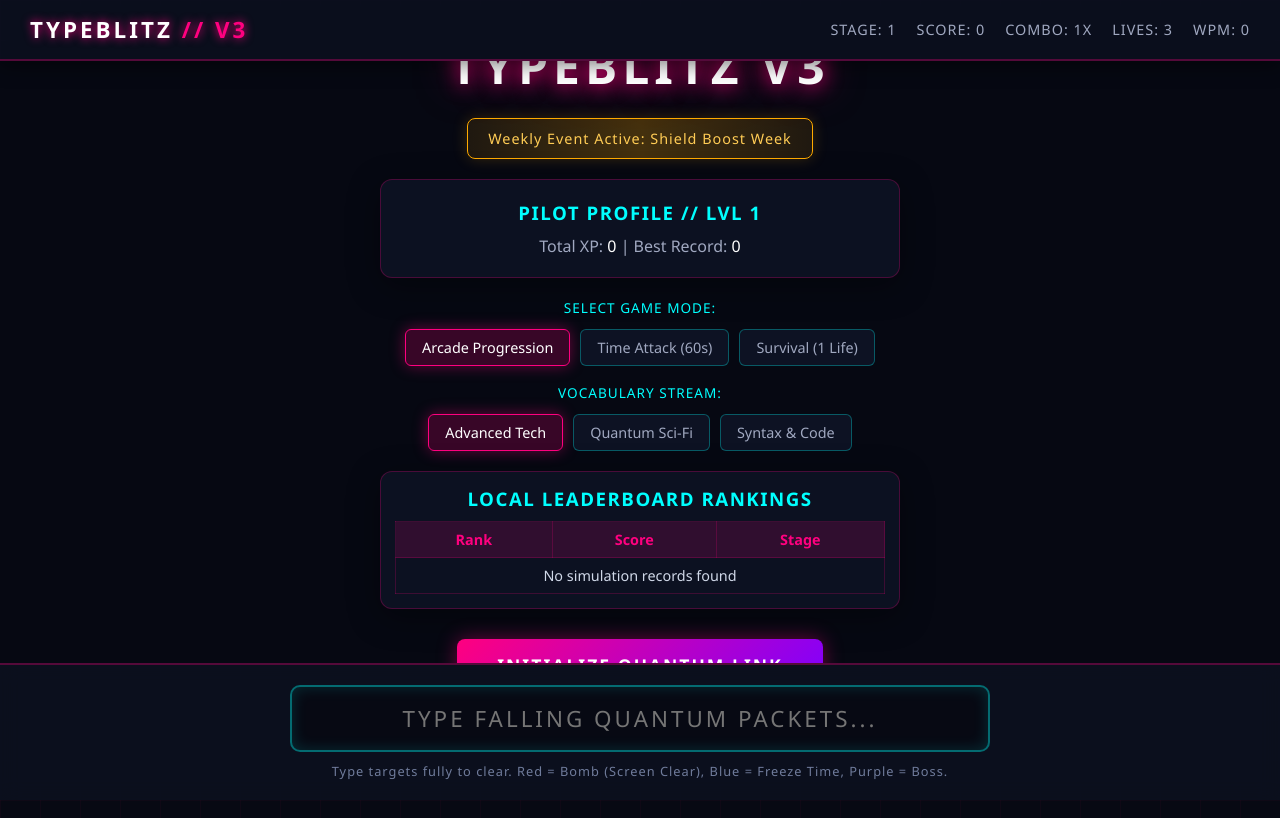
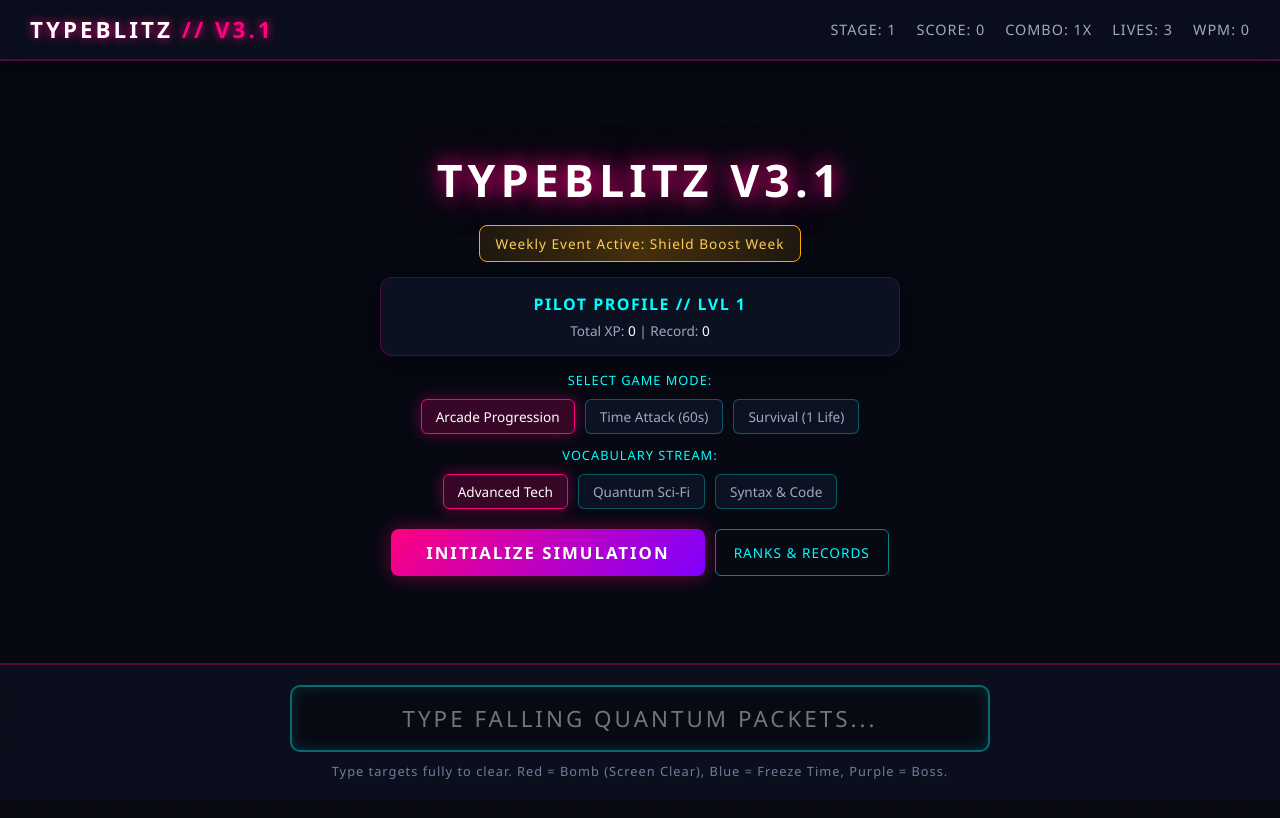
Before and after one commit to serakib/TypingGame3, a plain HTML site: page index.html in a window 1280 px wide. Shown: the top 818 px of the page. Drawn offline with Linux system fonts and the light colour scheme.

Commit message:
Update index.html

```diff
--- a/index.html
+++ b/index.html
@@ -3,7 +3,7 @@
 <head>
     <meta charset="UTF-8">
     <meta name="viewport" content="width=device-width, initial-scale=1.0">
-    <title>TypeBlitz v3 // Quantum Cyber</title>
+    <title>TypeBlitz v3.1 // Quantum Cyber</title>
     <style>
         * {
             box-sizing: border-box;
@@ -24,7 +24,6 @@
             position: relative;
         }
 
-        /* Ambient Cyber Grid Background */
         body::after {
             content: "";
             position: absolute;
@@ -57,9 +56,7 @@
             text-shadow: 0 0 10px #ff007f;
         }
 
-        .logo span {
-            color: #ff007f;
-        }
+        .logo span { color: #ff007f; }
 
         .stats-container {
             display: flex;
@@ -83,7 +80,6 @@
             z-index: 2;
         }
 
-        /* Particle FX */
         .particle {
             position: absolute;
             width: 5px;
@@ -95,7 +91,6 @@
             z-index: 5;
         }
 
-        /* Falling Targets */
         .target {
             position: absolute;
             padding: 8px 16px;
@@ -119,7 +114,6 @@
         .target.special-bomb .matched { color: #ff3333; text-shadow: 0 0 10px #ff3333; }
         .target.boss-word .matched { color: #ff00ff; text-shadow: 0 0 10px #ff00ff; }
 
-        /* Toast Notifications */
         #achievement-toast {
             position: absolute;
             top: 20px;
@@ -135,7 +129,6 @@
         }
         #achievement-toast.show { right: 20px; }
 
-        /* Footer & Input */
         footer {
             padding: 20px 30px;
             background: rgba(12, 16, 30, 0.95);
@@ -171,7 +164,6 @@
 
         .instructions { font-size: 0.8rem; color: #707c9c; letter-spacing: 1px; }
 
-        /* Overlays & Modals */
         .overlay {
             position: absolute;
             top: 0; left: 0;
@@ -182,14 +174,14 @@
             justify-content: center;
             align-items: center;
             z-index: 100;
-            gap: 20px;
+            gap: 15px;
             overflow-y: auto;
             padding: 30px;
             backdrop-filter: blur(15px);
         }
 
         .overlay h1 {
-            font-size: 3rem;
+            font-size: 2.8rem;
             color: #ffffff;
             text-shadow: 0 0 20px #ff007f, 0 0 40px rgba(255,0,127,0.5);
             letter-spacing: 5px;
@@ -198,7 +190,7 @@
         .glass-card {
             background: rgba(16, 22, 40, 0.7);
             border: 1px solid rgba(255, 0, 127, 0.25);
-            padding: 20px 30px;
+            padding: 15px 25px;
             border-radius: 12px;
             text-align: center;
             max-width: 520px;
@@ -206,35 +198,19 @@
             box-shadow: 0 8px 32px rgba(0, 0, 0, 0.37);
         }
 
-        .glass-card h3 { color: #00ffff; margin-bottom: 10px; letter-spacing: 1.5px; }
+        .glass-card h3 { color: #00ffff; margin-bottom: 6px; letter-spacing: 1.5px; font-size: 1rem; }
 
-        .leaderboard-table {
-            width: 100%;
-            margin-top: 10px;
-            border-collapse: collapse;
-            font-size: 0.9rem;
-        }
-
-        .leaderboard-table th, .leaderboard-table td {
-            border: 1px solid rgba(255, 0, 127, 0.2);
-            padding: 8px;
-            text-align: center;
-            color: #d0d8e8;
-        }
-
-        .leaderboard-table th { background: rgba(255, 0, 127, 0.15); color: #ff007f; }
-
-        .config-grid { display: flex; flex-direction: column; gap: 12px; align-items: center; width: 100%; max-width: 520px; }
+        .config-grid { display: flex; flex-direction: column; gap: 10px; align-items: center; width: 100%; max-width: 520px; }
         .config-row { display: flex; gap: 10px; align-items: center; justify-content: center; width: 100%; flex-wrap: wrap; }
 
         .mode-chip, .cat-chip {
-            padding: 8px 16px;
+            padding: 7px 14px;
             background: rgba(16, 22, 40, 0.8);
             border: 1px solid rgba(0, 255, 255, 0.3);
             color: #a0a8c0;
             cursor: pointer;
             border-radius: 6px;
-            font-size: 0.9rem;
+            font-size: 0.85rem;
             transition: all 0.2s;
         }
 
@@ -246,18 +222,17 @@
         }
 
         .arcade-btn {
-            padding: 14px 40px;
+            padding: 12px 35px;
             background: linear-gradient(135deg, #ff007f, #7f00ff);
             border: none;
             color: #ffffff;
-            font-size: 1.1rem;
+            font-size: 1.05rem;
             font-weight: bold;
             cursor: pointer;
             letter-spacing: 2px;
             border-radius: 8px;
             transition: all 0.3s;
             box-shadow: 0 0 20px rgba(255, 0, 127, 0.4);
-            margin-top: 10px;
         }
 
         .arcade-btn:hover {
@@ -265,25 +240,65 @@
             box-shadow: 0 0 30px rgba(255, 0, 127, 0.7);
         }
 
+        .secondary-btn {
+            padding: 8px 18px;
+            background: transparent;
+            border: 1px solid rgba(0, 255, 255, 0.5);
+            color: #00ffff;
+            font-size: 0.85rem;
+            cursor: pointer;
+            border-radius: 6px;
+            letter-spacing: 1px;
+            transition: all 0.2s;
+        }
+        .secondary-btn:hover { background: rgba(0, 255, 255, 0.15); box-shadow: 0 0 10px rgba(0, 255, 255, 0.3); }
+
         .hidden { display: none !important; }
 
         .event-banner {
             background: linear-gradient(90deg, rgba(255,170,0,0.1), rgba(255,170,0,0.25), rgba(255,170,0,0.1));
             border: 1px solid #ffaa00;
             color: #ffcc55;
-            padding: 10px 20px;
+            padding: 8px 16px;
             border-radius: 8px;
-            font-size: 0.9rem;
+            font-size: 0.85rem;
             letter-spacing: 1px;
-            box-shadow: 0 0 15px rgba(255, 170, 0, 0.2);
             text-align: center;
         }
+
+        /* Modal Popup Window */
+        .modal-overlay {
+            position: fixed;
+            top: 0; left: 0; width: 100%; height: 100%;
+            background: rgba(3, 5, 10, 0.85);
+            display: flex;
+            justify-content: center;
+            align-items: center;
+            z-index: 200;
+            backdrop-filter: blur(8px);
+        }
+        .modal-content {
+            background: #0e1424;
+            border: 1px solid rgba(255, 0, 127, 0.4);
+            padding: 25px;
+            border-radius: 12px;
+            width: 90%;
+            max-width: 450px;
+            box-shadow: 0 0 30px rgba(0,0,0,0.8);
+            display: flex;
+            flex-direction: column;
+            gap: 15px;
+        }
+        .modal-content h2 { color: #fff; font-size: 1.2rem; letter-spacing: 1.5px; border-bottom: 1px solid rgba(255,0,127,0.3); padding-bottom: 8px; }
+        .leaderboard-table { width: 100%; border-collapse: collapse; font-size: 0.85rem; margin-top: 5px; }
+        .leaderboard-table th, .leaderboard-table td { border: 1px solid rgba(255, 0, 127, 0.2); padding: 7px; text-align: center; color: #d0d8e8; }
+        .leaderboard-table th { background: rgba(255, 0, 127, 0.15); color: #ff007f; }
     </style>
 </head>
 <body>
 
     <header>
-        <div class="logo">TYPEBLITZ <span>// V3</span></div>
+        <div class="logo">TYPEBLITZ <span>// V3.1</span></div>
         <div class="stats-container">
             <div>Stage: <span id="stage-display">1</span></div>
             <div>Score: <span id="score-display">0</span></div>
@@ -296,35 +311,11 @@
     <div id="game-container">
         <div id="achievement-toast">System Alert</div>
 
-        <!-- Start Screen / Dashboard Modal -->
-        <div id="start-screen" class="overlay">
-            <h1>TYPEBLITZ V3</h1>
-
-            <div id="active-event-banner" class="event-banner">Weekly Event: Quantum Surge Active!</div>
-
-            <div class="glass-card">
-                <h3>PILOT PROFILE // <span id="profile-level-badge" style="color:#00ffff;">LVL 1</span></h3>
-                <p style="color:#a0a8c0;">Total XP: <span id="profile-xp" style="color:#fff;">0</span> | Best Record: <span id="profile-best" style="color:#fff;">0</span></p>
-            </div>
-
-            <div class="config-grid">
-                <p style="color:#00ffff; font-size:0.85rem; letter-spacing:1px;">SELECT GAME MODE:</p>
-                <div class="config-row" id="mode-selector">
-                    <div class="mode-chip active" data-mode="arcade">Arcade Progression</div>
-                    <div class="mode-chip" data-mode="timeattack">Time Attack (60s)</div>
-                    <div class="mode-chip" data-mode="survival">Survival (1 Life)</div>
-                </div>
-
-                <p style="color:#00ffff; font-size:0.85rem; letter-spacing:1px; margin-top:5px;">VOCABULARY STREAM:</p>
-                <div class="config-row" id="category-selector">
-                    <div class="cat-chip active" data-cat="tech">Advanced Tech</div>
-                    <div class="cat-chip" data-cat="scifi">Quantum Sci-Fi</div>
-                    <div class="cat-chip" data-cat="coding">Syntax & Code</div>
-                </div>
-            </div>
-
-            <div class="glass-card" style="padding: 14px;">
-                <h3>LOCAL LEADERBOARD RANKINGS</h3>
+        <!-- Hidden Leaderboard & Ranks Modal Popup -->
+        <div id="modal-container" class="modal-overlay hidden">
+            <div class="modal-content">
+                <h2>PILOT RANK & RECORDS</h2>
+                <p style="font-size: 0.85rem; color: #a0a8c0;">Current Rank Tier: <span id="modal-rank-tier" style="color: #00ffff; font-weight: bold;">Cyber Cadet</span></p>
                 <table class="leaderboard-table">
                     <thead>
                         <tr><th>Rank</th><th>Score</th><th>Stage</th></tr>
@@ -333,18 +324,49 @@
                         <tr><td colspan="3">No simulation records found</td></tr>
                     </tbody>
                 </table>
+                <button class="secondary-btn" id="close-modal-btn" style="margin-top: 5px;">CLOSE WINDOW</button>
+            </div>
+        </div>
+
+        <!-- Start Screen / Clean Dashboard -->
+        <div id="start-screen" class="overlay">
+            <h1>TYPEBLITZ V3.1</h1>
+
+            <div id="active-event-banner" class="event-banner">Weekly Event: Quantum Surge Active!</div>
+
+            <div class="glass-card">
+                <h3>PILOT PROFILE // <span id="profile-level-badge" style="color:#00ffff;">LVL 1</span></h3>
+                <p style="color:#a0a8c0; font-size: 0.85rem;">Total XP: <span id="profile-xp" style="color:#fff;">0</span> | Record: <span id="profile-best" style="color:#fff;">0</span></p>
             </div>
 
-            <button class="arcade-btn" id="start-btn">INITIALIZE QUANTUM LINK</button>
+            <div class="config-grid">
+                <p style="color:#00ffff; font-size:0.8rem; letter-spacing:1px;">SELECT GAME MODE:</p>
+                <div class="config-row" id="mode-selector">
+                    <div class="mode-chip active" data-mode="arcade">Arcade Progression</div>
+                    <div class="mode-chip" data-mode="timeattack">Time Attack (60s)</div>
+                    <div class="mode-chip" data-mode="survival">Survival (1 Life)</div>
+                </div>
+
+                <p style="color:#00ffff; font-size:0.8rem; letter-spacing:1px; margin-top:2px;">VOCABULARY STREAM:</p>
+                <div class="config-row" id="category-selector">
+                    <div class="cat-chip active" data-cat="tech">Advanced Tech</div>
+                    <div class="cat-chip" data-cat="scifi">Quantum Sci-Fi</div>
+                    <div class="cat-chip" data-cat="coding">Syntax & Code</div>
+                </div>
+            </div>
+
+            <div style="display: flex; gap: 10px; margin-top: 5px;">
+                <button class="arcade-btn" id="start-btn">INITIALIZE SIMULATION</button>
+                <button class="secondary-btn" id="open-modal-btn">RANKS & RECORDS</button>
+            </div>
         </div>
 
         <!-- Game Over Modal -->
         <div id="gameover-screen" class="overlay hidden">
             <h1 style="color:#ff3333; text-shadow:0 0 20px #ff3333;">SYSTEM TERMINATED</h1>
             <div class="glass-card">
-                <p style="font-size:1.1rem; color:#fff; margin-bottom:10px;">Final Score: <span id="final-score" style="color:#00ffff;">0</span></p>
-                <p style="font-size:1rem; color:#a0a8c0;">Stage Reached: <span id="final-stage" style="color:#ff007f;">1</span></p>
-                <p style="font-size:1rem; color:#a0a8c0; margin-top:5px;">XP Gained: <span id="gained-xp" style="color:#ffaa00;">+0 XP</span></p>
+                <p style="font-size:1.05rem; color:#fff; margin-bottom:6px;">Final Score: <span id="final-score" style="color:#00ffff;">0</span></p>
+                <p style="font-size:0.9rem; color:#a0a8c0;">Stage Reached: <span id="final-stage" style="color:#ff007f;">1</span> | XP Gained: <span id="gained-xp" style="color:#ffaa00;">+0 XP</span></p>
             </div>
             <button class="arcade-btn" id="restart-btn">RE-BOOT SYSTEM</button>
         </div>
@@ -364,7 +386,7 @@
 
         const bossWords = ["overlord_quantum_core", "sentinel_mainframe_prime", "hyper_gateway_guardian_x"];
 
-        let profile = JSON.parse(localStorage.getItem('typeblitz_v3_profile')) || { xp: 0, level: 1, bestScore: 0, leaderboard: [] };
+        let profile = JSON.parse(localStorage.getItem('typeblitz_v31_profile')) || { xp: 0, level: 1, bestScore: 0, leaderboard: [] };
 
         let score = 0, stage = 1, combo = 1, consecutiveHits = 0, shields = 3;
         let gameActive = false, currentMode = 'arcade', currentCat = 'tech';
@@ -376,19 +398,35 @@
         let activeEvent = weeklyEvents[Math.floor(Date.now() / (1000 * 60 * 60 * 24 * 7)) % weeklyEvents.length];
         document.getElementById('active-event-banner').innerText = `Weekly Event Active: ${activeEvent}`;
 
+        function getRankTier(level) {
+            if (level >= 10) return "Netrunner Legend [Tier S]";
+            if (level >= 6) return "Quantum Master [Tier A]";
+            if (level >= 3) return "Data Hacker [Tier B]";
+            return "Cyber Cadet [Tier C]";
+        }
+
         function updateProfileUI() {
             document.getElementById('profile-level-badge').innerText = `LVL ${profile.level}`;
             document.getElementById('profile-xp').innerText = profile.xp;
             document.getElementById('profile-best').innerText = profile.bestScore;
+            document.getElementById('modal-rank-tier').innerText = getRankTier(profile.level);
 
             let lbTable = document.getElementById('leaderboard-rows');
             if (profile.leaderboard.length > 0) {
-                lbTable.innerHTML = profile.leaderboard.slice(0, 3).map((entry, idx) =>
+                lbTable.innerHTML = profile.leaderboard.slice(0, 5).map((entry, idx) =>
                     `<tr><td>#${idx+1}</td><td>${entry.score}</td><td>Stage ${entry.stage}</td></tr>`
                 ).join('');
             }
         }
         updateProfileUI();
+
+        // Modal Controls
+        document.getElementById('open-modal-btn').addEventListener('click', () => {
+            document.getElementById('modal-container').classList.remove('hidden');
+        });
+        document.getElementById('close-modal-btn').addEventListener('click', () => {
+            document.getElementById('modal-container').classList.add('hidden');
+        });
 
         document.querySelectorAll('.mode-chip').forEach(chip => {
             chip.addEventListener('click', () => {
@@ -463,6 +501,7 @@
         function startGame() {
             document.getElementById('start-screen').classList.add('hidden');
             document.getElementById('gameover-screen').classList.add('hidden');
+            document.getElementById('modal-container').classList.add('hidden');
 
             let inputBox = document.getElementById('input-box');
             inputBox.disabled = false;
@@ -653,7 +692,7 @@
 
             profile.leaderboard.push({ score, stage });
             profile.leaderboard.sort((a, b) => b.score - a.score);
-            localStorage.setItem('typeblitz_v3_profile', JSON.stringify(profile));
+            localStorage.setItem('typeblitz_v31_profile', JSON.stringify(profile));
 
             document.getElementById('final-score').innerText = score;
             document.getElementById('final-stage').innerText = stage;
```
